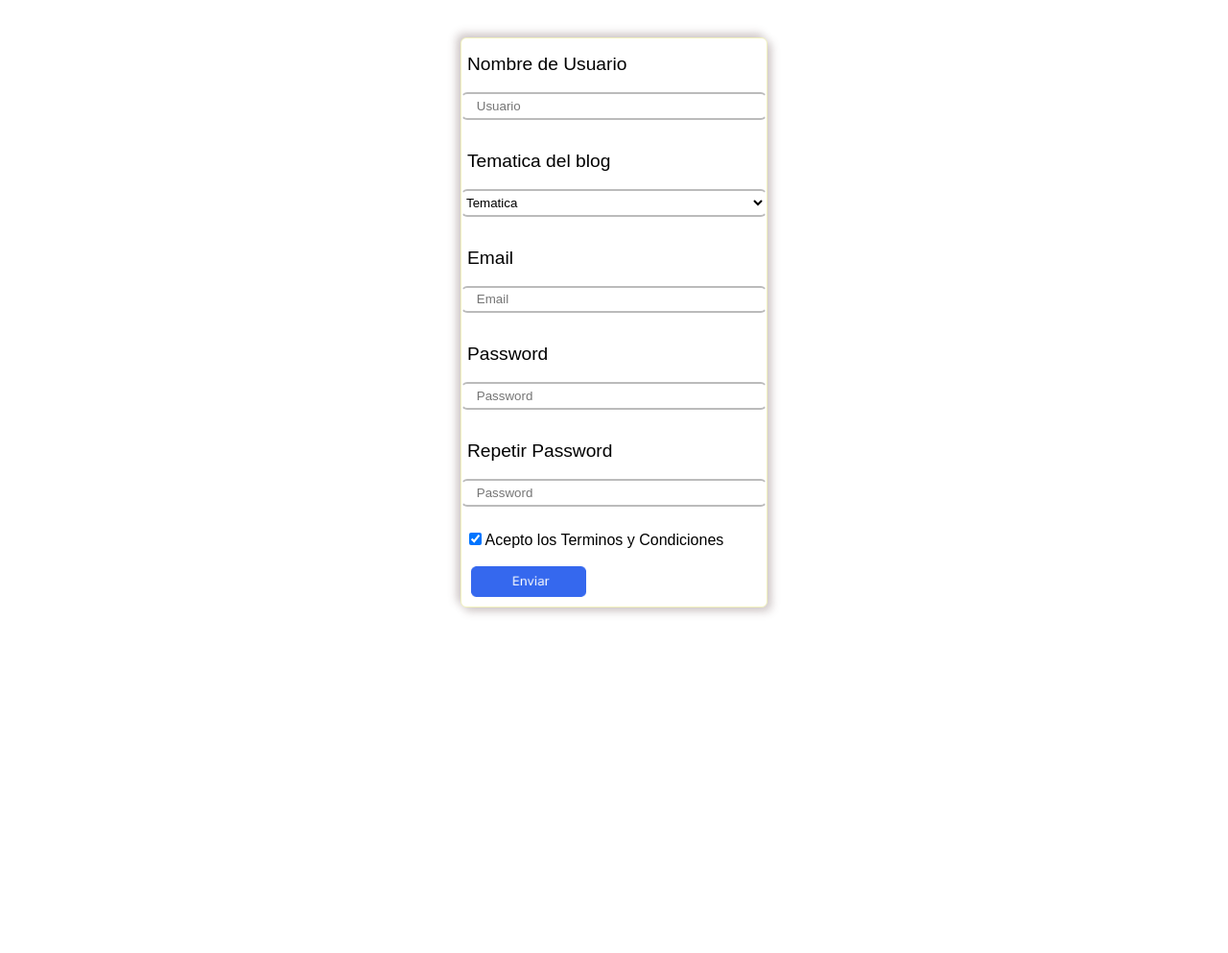
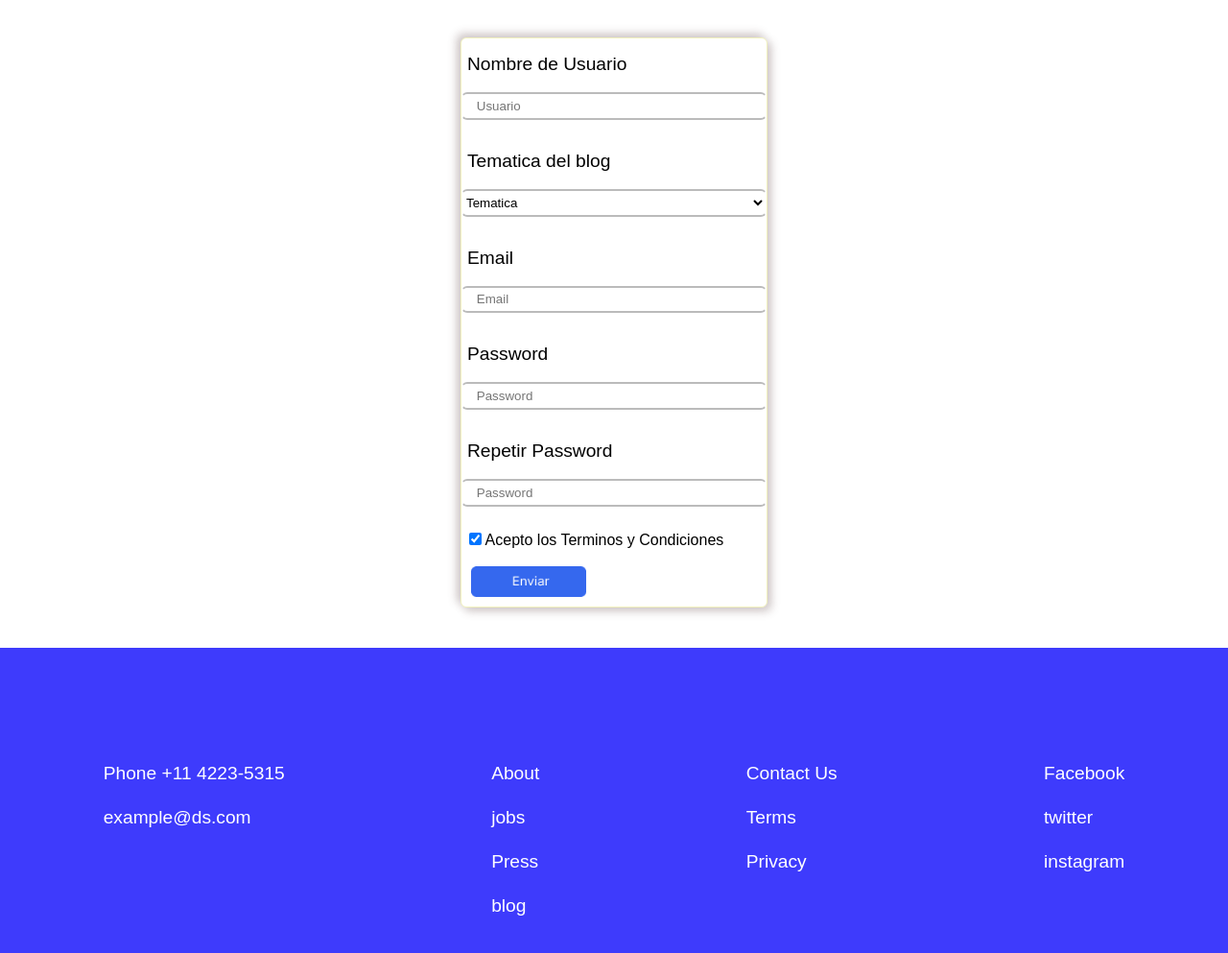
Before and after one commit to ivangnzlz7/blog_personalizado, a plain HTML site: page crear_blog/crear_blog.html in a window 1280 px wide. Shown: the part 75-1068 px from the top of the page at 96% size. Before the commit the page ends 800 px from the top, so only its background shows below. Drawn offline with Linux system fonts and the light colour scheme; a web font is replaced by a local one.

Commit message:
modific check

```diff
--- a/crear_blog/crear_blog.css
+++ b/crear_blog/crear_blog.css
@@ -142,3 +142,31 @@ section label {
 .error {
     padding: 22px 0;
 }
+
+/* Footer */
+
+footer {
+    width: 100%;
+    height: 350px;
+    background-color: rgb(62, 59, 252);
+}
+
+.informacion {
+   display: flex;
+   flex-direction: row;
+   justify-content: space-around;
+   padding-top: 120px;
+}
+
+.informacion section {
+    display: inherit;
+    flex-direction: column;
+    align-items: flex-start;
+    gap: 24px;
+}
+
+.informacion section a {
+    color: white;
+    font-size: 1.2rem;
+    text-decoration: none;
+}
--- a/crear_blog/crear_blog.html
+++ b/crear_blog/crear_blog.html
@@ -77,7 +77,30 @@
                 </div>
         </form>
     </main>
-
+    <footer>
+        <div class="informacion">
+            <section>
+                <a href="#">Phone +11 4223-5315</a>
+                <a href="#">example@ds.com</a>
+            </section>
+            <section>
+                <a href="#">About</a>
+                <a href="#">jobs</a>
+                <a href="#">Press</a>
+                <a href="#">blog</a>
+            </section>
+            <section>
+                <a href="#">Contact Us</a>
+                <a href="#">Terms</a>
+                <a href="#">Privacy</a>
+            </section>
+            <section>
+                <a href="#">Facebook</a>
+                <a href="#">twitter</a>
+                <a href="#">instagram</a>
+            </section>
+        </div>
+    </footer>
     <script src="./crear_blog.js"></script>
 
 </body>
```
